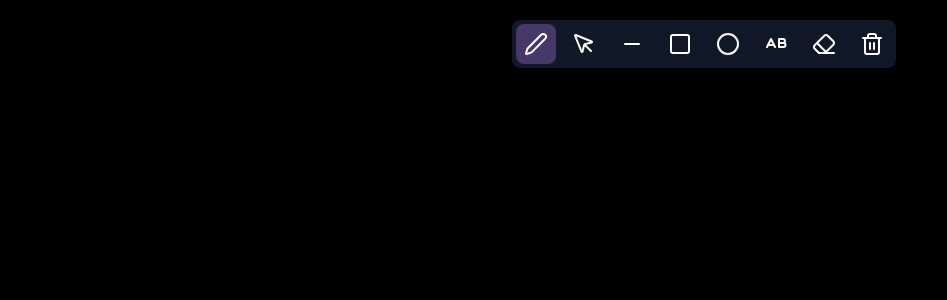
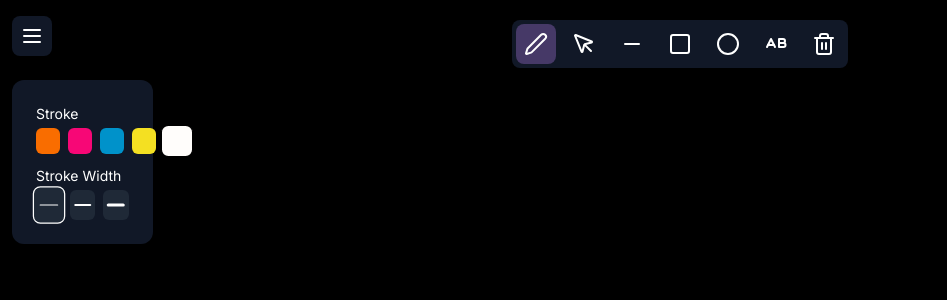
Before and after one commit to HarshBytesCode/Drawrn, a Next.js app: page /canvas in a window 1280 px wide. Shown: the top 300 px of the page, without its empty margins (0-947 px from the left). Built offline with nearby package versions, Linux system fonts and the light colour scheme.

Commit message:
stroke,style,width

```diff
--- a/src/app/canvas/page.tsx
+++ b/src/app/canvas/page.tsx
@@ -1,9 +1,10 @@
 'use client'
 import React, { useRef } from 'react'
 import  { draw, MouseDown, MouseMove, MouseUp } from '../utils/draw'
-import Bar from '../components/bar'
+import Bar from '../components/bar';
+import UtilBar from '../components/util-bar'
 import { useRecoilState, useRecoilValue } from 'recoil'
-import { activeToolAtom, elementsAtom, isWritingAtom, moveableActiveElementAtom, strokeAtom } from '../utils/atom'
+import { activeToolAtom, elementsAtom, isWritingAtom, moveableActiveElementAtom, strokeAtom, strokeStyleAtom, strokeWidthAtom } from '../utils/atom'
 import TextInput from '../components/text-input'
 import BoundingBox from '../components/bounding-box'
 
@@ -15,16 +16,18 @@ function Canvas() {
   const [moveableActiveElement, setMoveableActiveElement] = useRecoilState(moveableActiveElementAtom);
   const [tool, setTool] = useRecoilState(activeToolAtom);
   const [isWriting, setIsWriting] = useRecoilState(isWritingAtom);
-  const stroke = useRecoilValue(strokeAtom)
+  const stroke = useRecoilValue(strokeAtom);
+  const strokeWidth = useRecoilValue(strokeWidthAtom);
+  const strokeStyle = useRecoilValue(strokeStyleAtom);
   draw(canvasRef)
 
   return (
     <div>
       <canvas
       ref={canvasRef}
-      onMouseDown={(e) => MouseDown({e, tool,elements , setElements, setIsWriting,moveableActiveElement , setMoveableActiveElement, stroke})}
+      onMouseDown={(e) => MouseDown({e, tool,elements , setElements, setIsWriting,moveableActiveElement , setMoveableActiveElement, stroke, strokeWidth, strokeStyle})}
       onMouseUp={(e) => MouseUp({e, tool})}
-      onMouseMove={(e) => MouseMove({e, tool, elements, setElements, stroke})}
+      onMouseMove={(e) => MouseMove({e, tool, elements, setElements, stroke, strokeWidth, strokeStyle})}
       width={1920}
       height={1200}
       className='bg-black'
@@ -32,6 +35,7 @@ function Canvas() {
       <Bar/>
       <TextInput canvasRef= {canvasRef}/>
       <BoundingBox/>
+      <UtilBar/>
     </div>
 
   )
--- a/src/app/components/bar.tsx
+++ b/src/app/components/bar.tsx
@@ -53,10 +53,10 @@ function Bar() {
           setTool('TEXT');
         }}
         />
-        <Eraser
+        {/* <Eraser
         size={40}
         strokeWidth={2}
-        className={` hover:bg-gray-950 ${tool === "ERASER" ? 'bg-purple-400/30': ''} p-2 rounded-lg`}/>
+        className={` hover:bg-gray-950 ${tool === "ERASER" ? 'bg-purple-400/30': ''} p-2 rounded-lg`}/> */}
         <Trash2
         size={40}
         strokeWidth={2}
--- a/src/app/components/bounding-box.tsx
+++ b/src/app/components/bounding-box.tsx
@@ -1,7 +1,7 @@
 'use client'
 import React, { useEffect, useRef, useState } from 'react'
-import { elementsAtom, moveableActiveElementAtom } from '../utils/atom';
-import { useRecoilState } from 'recoil';
+import { elementsAtom, moveableActiveElementAtom, strokeAtom, strokeStyleAtom, strokeWidthAtom } from '../utils/atom';
+import { useRecoilState, useRecoilValue } from 'recoil';
 import { createElement } from '../utils/createElement';
 import { Trash2 } from 'lucide-react';
 
@@ -19,6 +19,9 @@ function BoundingBox() {
   const [height, setHeight] = useState(0);
   const [resizingDirection, setResizingDirection] = useState('');
   const resizeComp = useRef<HTMLDivElement>(null);
+  const [stroke, setStroke] = useRecoilState(strokeAtom);
+  const strokeWidth = useRecoilValue(strokeWidthAtom);
+  const strokeStyle = useRecoilValue(strokeStyleAtom);
 
   useEffect(() => {
 
@@ -98,7 +101,11 @@ function BoundingBox() {
             startY:startY,
             currentX: width,
             currentY: height,
-            type: moveableActiveElement.type
+            type: moveableActiveElement.type,
+            stroke,
+            strokeWidth,
+            strokeStyle
+
           });
 
           setElements(copyElement);
@@ -163,7 +170,10 @@ function BoundingBox() {
             startY: startY,
             currentX: width + startX,
             currentY: height + startY,
-            type: moveableActiveElement.type
+            type: moveableActiveElement.type,
+            stroke,
+            strokeWidth,
+            strokeStyle
           });
 
           setElements(copyElement);
@@ -197,7 +207,10 @@ function BoundingBox() {
             startY: startY,
             currentX: startX + width,
             currentY: startY + height,
-            type: moveableActiveElement.type
+            type: moveableActiveElement.type,
+            stroke,
+            strokeWidth,
+            strokeStyle
           });
 
           setElements(copyElement);
@@ -223,7 +236,7 @@ function BoundingBox() {
             text: moveableActiveElement.text,
             width: moveableActiveElement.text.length*12,
             height: 15,
-            type: 'TEXT'
+            type: 'TEXT',
           }
 
           setElements(copyElement);
@@ -248,7 +261,7 @@ function BoundingBox() {
       document.removeEventListener('mouseup', handleMouseUp)
     }
 
-  }, [isMoving, elements, resizingDirection, width, height, startX, startY])
+  }, [isMoving, elements, resizingDirection, width, height, startX, startY, stroke, strokeWidth, strokeStyle])
 
   function handleMouseDown({e, direction}: any) {
     setResizingDirection(direction)
--- /dev/null
+++ b/src/app/components/util-bar.tsx
@@ -0,0 +1,120 @@
+
+import { BoxSelect, Ellipsis, Menu, Minus, Square } from 'lucide-react';
+import React, { useEffect } from 'react'
+import { useRecoilState, useRecoilValue } from 'recoil';
+import { activeToolAtom, strokeAtom, strokeWidthAtom, strokeStyleAtom, elementsAtom, moveableActiveElementAtom } from '../utils/atom';
+import { createElement } from '../utils/createElement';
+
+function UtilBar() {
+    const [elements, setElements] = useRecoilState(elementsAtom);
+  const [moveableActiveElement, setMoveableActiveElement] = useRecoilState<any>(moveableActiveElementAtom);
+    const [Stroke, setStroke] = useRecoilState(strokeAtom);
+    const [StrokeWidth, setStrokeWidth] = useRecoilState(strokeWidthAtom);
+    const [StrokeStyle, setStrokeStyle] = useRecoilState(strokeStyleAtom);
+    const tool = useRecoilValue(activeToolAtom);
+
+    useEffect(() => {
+        const copyElement = [...elements];
+
+        if(!moveableActiveElement) return
+
+        copyElement[moveableActiveElement.id] = createElement({
+            id: moveableActiveElement.id,
+            startX: moveableActiveElement.startX,
+            startY: moveableActiveElement.startY,
+            currentX: moveableActiveElement.currentX,
+            currentY: moveableActiveElement.currentY,
+            type: moveableActiveElement.type,
+            empty: moveableActiveElement.empty,
+            stroke: Stroke || moveableActiveElement.stroke,
+            strokeWidth: StrokeWidth || moveableActiveElement.strokeWidth,
+            strokeStyle: StrokeStyle || moveableActiveElement.strokeStyle,
+        })
+
+        setElements(copyElement);
+
+    }, [Stroke, StrokeWidth, StrokeStyle, moveableActiveElement])
+
+
+  return (
+    <div
+    className='text-white'
+    >
+        <Menu size={40} className='fixed top-4 left-3 p-2 bg-gray-900 rounded-lg text-white'/>
+        <div className='fixed flex flex-col space-y-3 top-20 left-3 p-6 w-[11vw] rounded-xl bg-gray-900'>
+            <div>
+                <p className='text-sm mb-1'>Stroke</p>
+                <div className='flex space-x-2'>
+                    <div className={`p-3 ${Stroke === '#f96d00' ? 'border border-white scale-125' : ""} rounded-md transition-all duration-300 bg-[#f96d00]`}
+                    onClick={(e) => {
+                        setStroke('#f96d00');
+                    }}
+                    />
+                    <div className={`p-3 ${Stroke === '#f70776' ? 'border border-white scale-125' : ""} rounded-md transition-all duration-300 bg-[#f70776]`}
+                    onClick={(e) => {
+                        setStroke('#f70776');
+                    }}
+                    />
+                    <div className={`p-3 ${Stroke === '#0092ca' ? 'border border-white scale-125' : ""} rounded-md transition-all duration-300 bg-[#0092ca]`}
+                    onClick={(e) => {
+                        setStroke('#0092ca');
+                    }}
+                    />
+                    <div className={`p-3 ${Stroke === '#f4e022' ? 'border border-white scale-125' : ""} rounded-md transition-all duration-300 bg-[#f4e022]`}
+                    onClick={(e) => {
+                        setStroke('#f4e022');
+                    }}
+                    />
+                    <div className={`p-3 ${Stroke === '#fffdfb' ? 'border border-black scale-125' : ""} rounded-md transition-all duration-300 bg-[#fffdfb]`}
+                    onClick={(e) => {
+                        setStroke('#fffdfb');
+                    }}
+                    />
+                </div>
+            </div>
+            <div>
+                <p className='text-sm mb-1'>Stroke Width</p>
+                <div className='flex space-x-2'>
+                    <Minus size={30} strokeWidth={1} className={`${StrokeWidth === 1 ? 'border border-white scale-125' : ""} rounded-md transition-all duration-300 bg-gray-800`}
+                    onClick={(e) => {
+                        setStrokeWidth(1);
+                    }}
+                    />
+                    <Minus size={30} strokeWidth={2} className={`${StrokeWidth === 2 ? 'border border-white scale-125' : ""} rounded-md transition-all duration-300 bg-gray-800`}
+                    onClick={(e) => {
+                        setStrokeWidth(2);
+                    }}
+                    />
+                    <Minus size={30} strokeWidth={3} className={`${StrokeWidth === 3 ? 'border border-white scale-125' : ""} rounded-md transition-all duration-300 bg-gray-800`}
+                    onClick={(e) => {
+                        setStrokeWidth(3);
+                    }}
+                    />
+                </div>
+
+            </div>
+            {tool !== 'PEN' ?
+            <div>
+                <p className='text-sm mb-1'>Stroke Style</p>
+                <div className='flex space-x-2'>
+                    <Square size={30} strokeWidth={2} className={`${StrokeStyle === 0 ? 'border border-white scale-125' : ""} rounded-md transition-all duration-300 bg-gray-800`}
+                    onClick={(e) => {
+                        setStrokeStyle(0);
+                    }}
+                    />
+                    <BoxSelect size={30} strokeWidth={2}  className={`${StrokeStyle === 15 ? 'border border-white scale-125' : ""} rounded-md transition-all duration-300 bg-gray-800`}
+                    onClick={(e) => {
+                        setStrokeStyle(15);
+                    }}
+                    />
+                </div>
+
+            </div>
+             : ''}
+
+        </div>
+    </div>
+  )
+}
+
+export default UtilBar;
--- a/src/app/utils/atom.ts
+++ b/src/app/utils/atom.ts
@@ -25,3 +25,13 @@ export const strokeAtom = atom({
     key: 'stroke',
     default: '#fffdfb',
 })
+
+export const strokeWidthAtom = atom({
+    key: 'strokeWidth',
+    default: 1,
+})
+
+export const strokeStyleAtom = atom({
+    key: 'strokeStyle',
+    default: 0,
+})
```
Also changed, not shown: src/app/utils/createElement.ts (+23 -8 lines), src/app/utils/draw.ts (+10 -10 lines).
